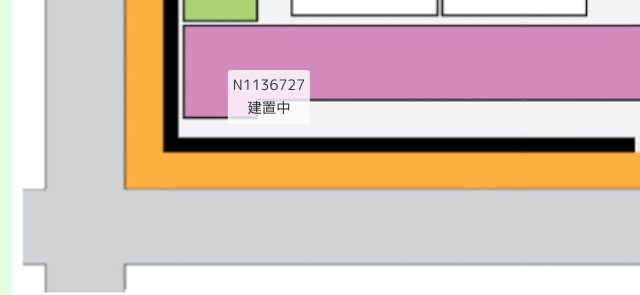
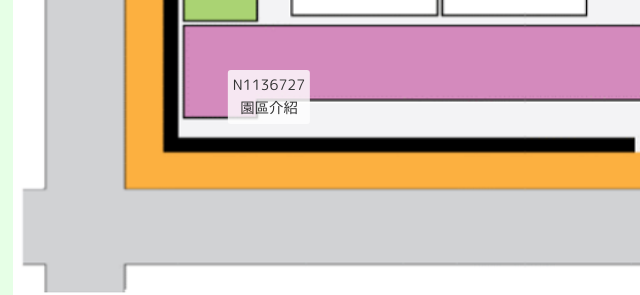
Before and after one commit to archie131/NtubN11367.github.io, a plain HTML site: page N1136727_final/index.html in a window 1280 px wide. Shown: the part 693-988 px from the top of the page, 115-755 px from the left. Drawn offline with Linux system fonts and the light colour scheme.

Commit message:
Update index.html

```diff
--- a/N1136727_final/index.html
+++ b/N1136727_final/index.html
@@ -136,7 +136,7 @@
                         <div class="image-container">
                             <span>
                                 N1136727<br>
-                                建置中
+                                園區介紹
                             </span>
                             <img src="./N1136727/main_img/img3.png" alt="N1136727">
                         </div>
```
